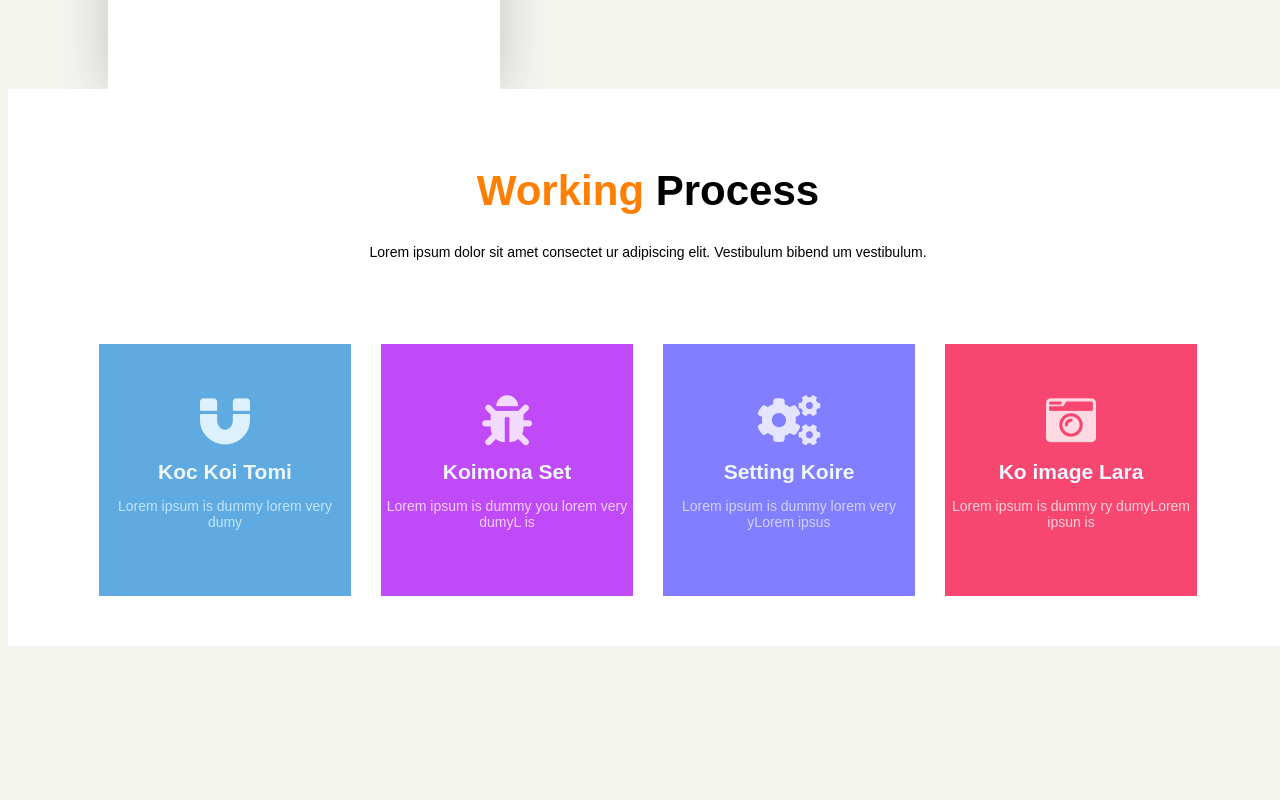
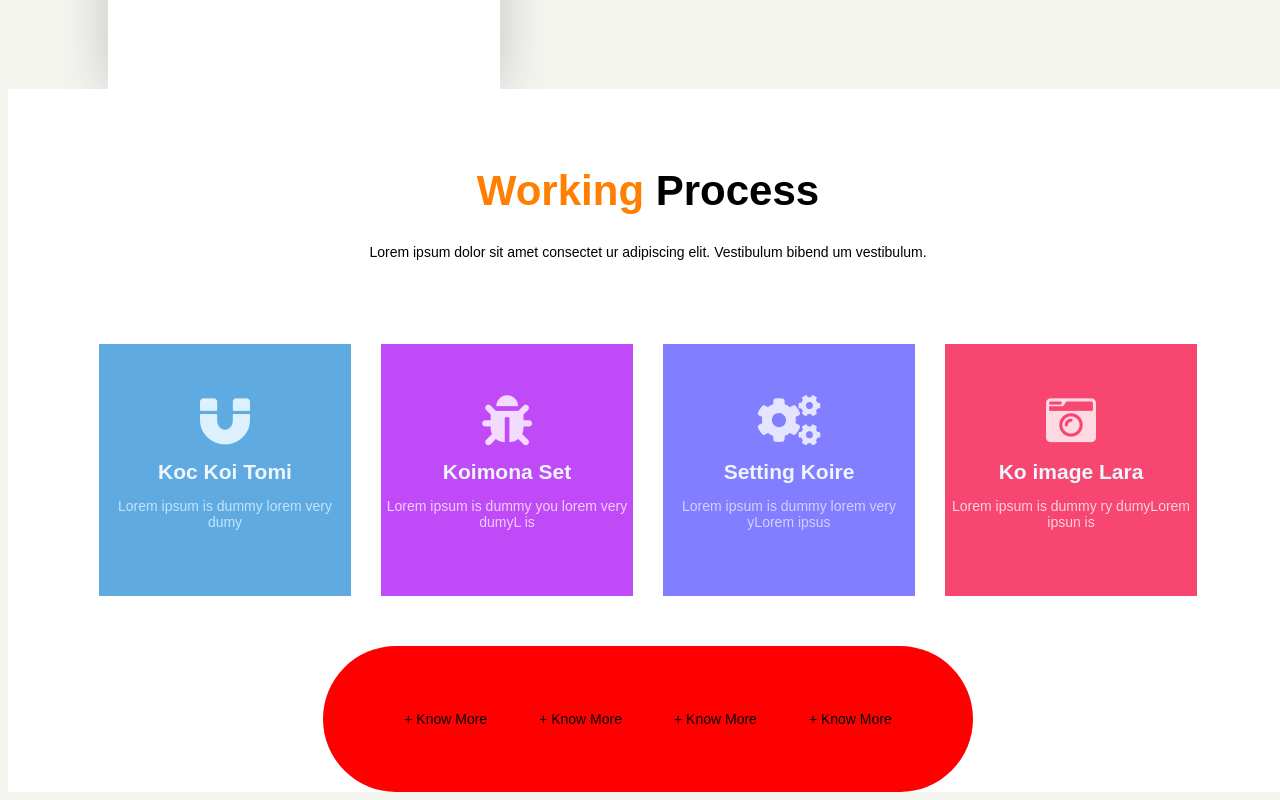
Before and after one commit to Aleksey163rus/Smart, a plain HTML site: page index.html in a window 1280 px wide. Shown: the part 846-1646 px from the top of the page. Before the commit the page ends 1500 px from the top, so only its background shows below. Drawn offline with Linux system fonts and the light colour scheme.

Commit message:
Начал делать кнопки к иконкам

```diff
--- a/css/style.css
+++ b/css/style.css
@@ -122,3 +122,14 @@ table {
     width: 250px;                       /* ширина ячеек*/
     height: 250px;                      /* высота ячеек*/
 }
+.Know_icon_table{
+    padding: 0 30px 0 30px;       /* отступы от краев таблицы*/
+    margin: ;                       /* расположение таблицы*/
+    border-spacing: 50px;               /* расстояние между ячейками*/
+    text-align:  center;
+    background: red;
+    border-radius: 100px;
+}
+.Know_icon {
+    border-radius: 100px;
+}
--- a/index.html
+++ b/index.html
@@ -54,6 +54,22 @@
                 </td>
             </tr>
         </table>
+        <table class="Know_icon_table">
+            <tr>
+                <td class="Know_icon">
+                    <p>+ Know More</p>
+                </td>
+                <td class="Know_icon">
+                    <p>+ Know More</p>
+                </td>
+                <td class="Know_icon">
+                    <p>+ Know More</p>
+                </td>
+                <td class="Know_icon">
+                    <p>+ Know More</p>
+                </td>
+            </tr>
+        </table>
     </main>
     </main>
 </body>
```
